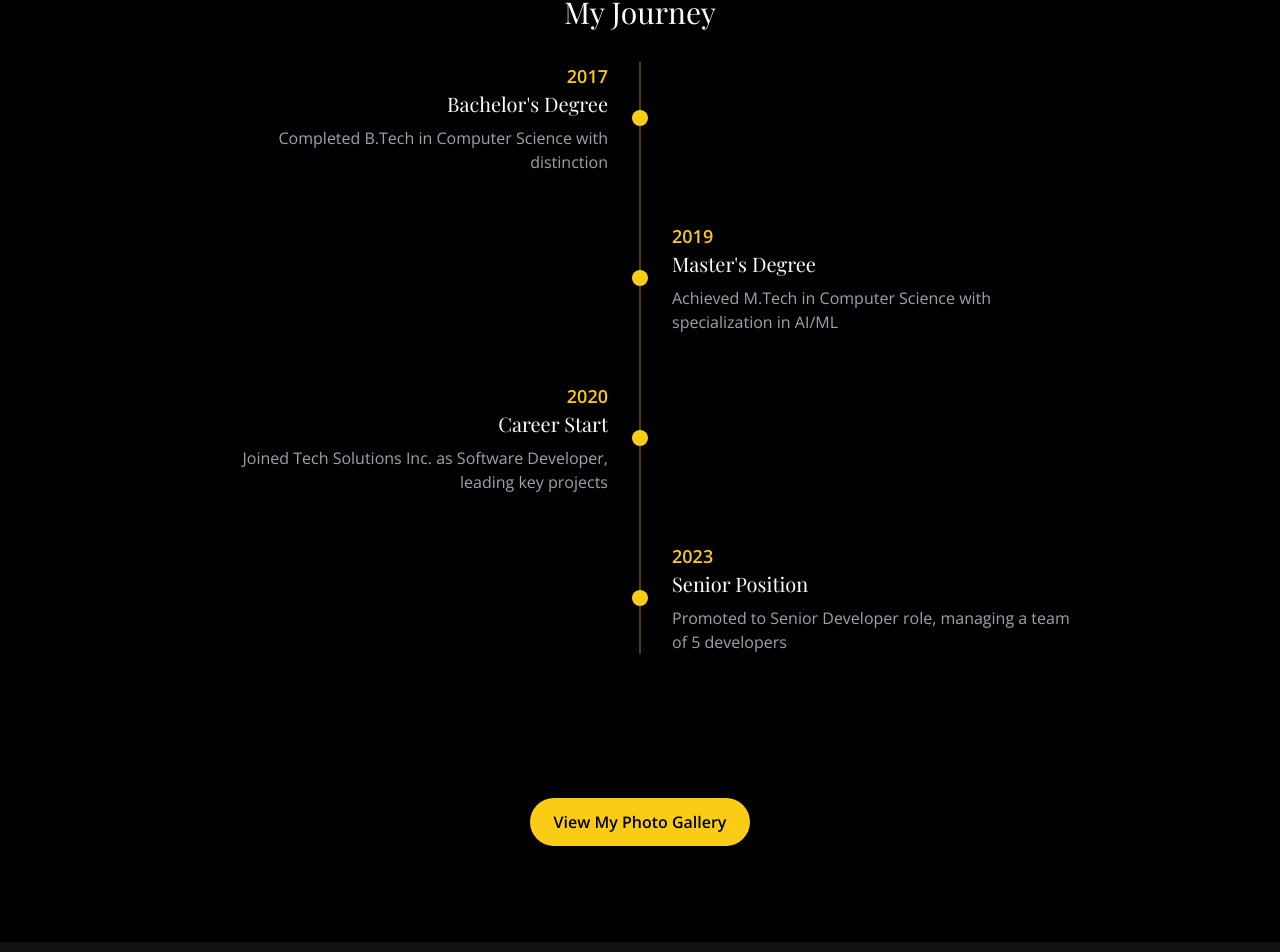
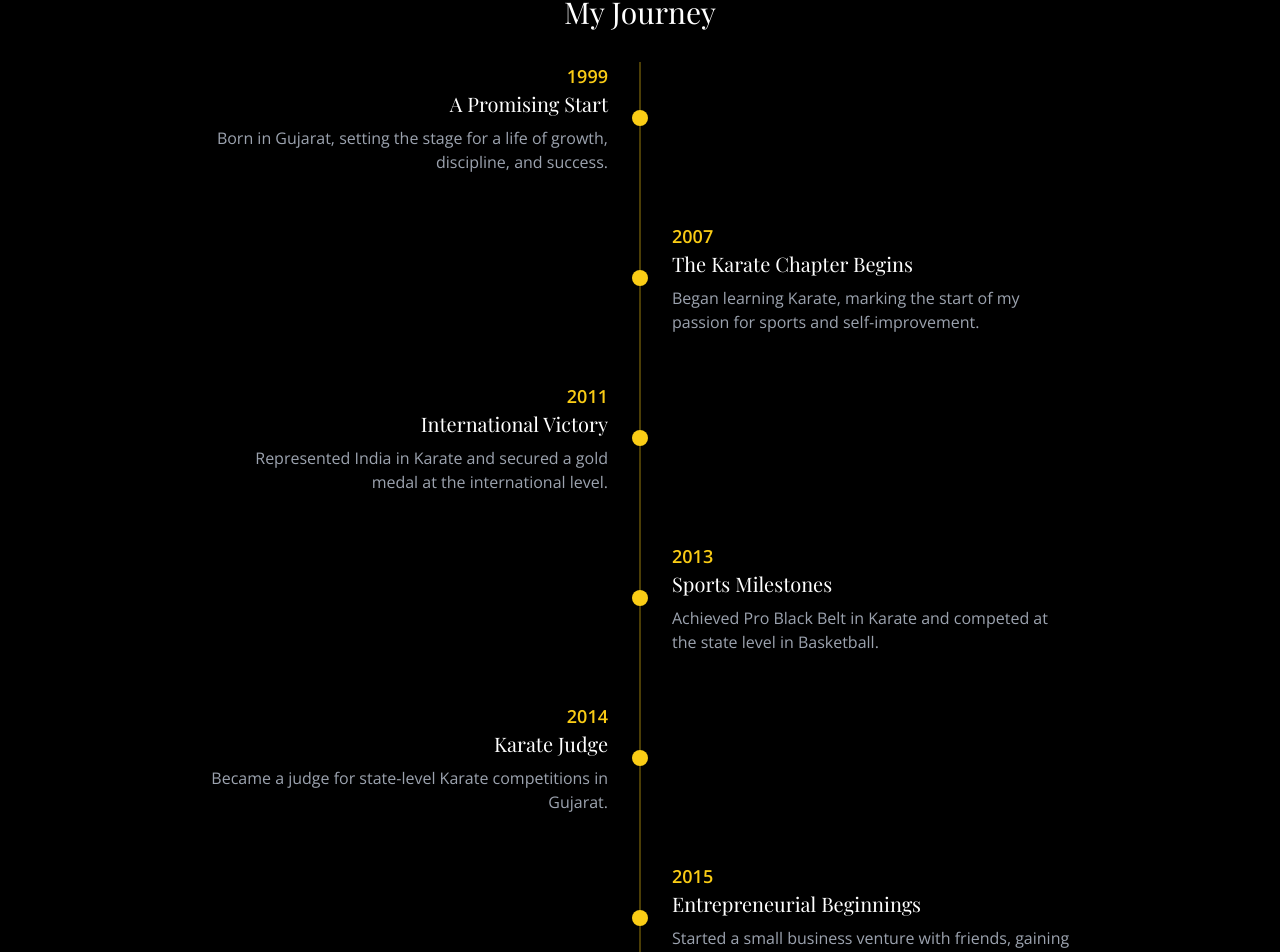
Before and after one commit to Umang00/MarriageBiodataWebsite, a React (Vite) app: page /about in a window 1280 px wide. Shown: the part 2458-3410 px from the top of the page. Built offline with nearby package versions, Linux system fonts and the light colour scheme.

Commit message:
Update Timeline.tsx
Updated Timeline.tsx with real details

```diff
--- a/src/components/Timeline.tsx
+++ b/src/components/Timeline.tsx
@@ -8,25 +8,60 @@ interface TimelineEvent {
 
 const events: TimelineEvent[] = [
   {
+    year: '1999',
+    title: 'A Promising Start',
+    description: 'Born in Gujarat, setting the stage for a life of growth, discipline, and success.'
+  },
+  {
+    year: '2007',
+    title: 'The Karate Chapter Begins',
+    description: 'Began learning Karate, marking the start of my passion for sports and self-improvement.'
+  },
+  {
+    year: '2011',
+    title: 'International Victory',
+    description: 'Represented India in Karate and secured a gold medal at the international level.'
+  },
+  {
+    year: '2013',
+    title: 'Sports Milestones',
+    description: 'Achieved Pro Black Belt in Karate and competed at the state level in Basketball.'
+  },
+  {
+    year: '2014',
+    title: 'Karate Judge',
+    description: 'Became a judge for state-level Karate competitions in Gujarat.'
+  },
+  {
+    year: '2015',
+    title: 'Entrepreneurial Beginnings',
+    description: 'Started a small business venture with friends, gaining early entrepreneurial experience despite challenges.'
+  },
+  {
     year: '2017',
-    title: 'Bachelor\'s Degree',
-    description: 'Completed B.Tech in Computer Science with distinction'
+    title: 'Engineering and Investments',
+    description: 'Began B.Tech in Computer Science and Engineering and started my investment journey in the equity market.'
   },
   {
     year: '2019',
-    title: 'Master\'s Degree',
-    description: 'Achieved M.Tech in Computer Science with specialization in AI/ML'
+    title: 'Internships and Early Experiences',
+    description: 'Interned as an Application Tester at MGVCL and as a Web Developer at StrikingWeb, building a strong technical foundation.'
   },
   {
-    year: '2020',
-    title: 'Career Start',
-    description: 'Joined Tech Solutions Inc. as Software Developer, leading key projects'
+    year: '2021',
+    title: 'Graduation and Transition',
+    description: 'Graduated with a 9.4 CGPA in Computer Science and began exploring cybersecurity and content writing as new avenues of passion.'
+  },
+  {
+    year: '2022',
+    title: 'A Breakthrough Year',
+    description: 'Started freelancing for global clients, spoke at Encrypt 2022, hosted weekly crypto and finance sessions, and joined an EdTech company as a Content Writer.'
   },
   {
     year: '2023',
-    title: 'Senior Position',
-    description: 'Promoted to Senior Developer role, managing a team of 5 developers'
-  }
+    title: 'Strategic Role',
+    description: 'Promoted to Content Strategist at Hunch, driving global campaigns and boosting engagement.'
+  },
 ];
 
 export function Timeline() {
@@ -41,15 +76,17 @@ export function Timeline() {
             initial={{ opacity: 0, y: 20 }}
             whileInView={{ opacity: 1, y: 0 }}
             viewport={{ once: true }}
-            transition={{ delay: index * 0.2 }}
+            transition={{ delay: index * 0.15 }}
             className={`relative flex items-center mb-12 ${
               index % 2 === 0 ? 'justify-start' : 'justify-end'
             }`}
+            aria-label={`${event.year}: ${event.title}`}
           >
             <div
               className={`w-1/2 ${index % 2 === 0 ? 'pr-8 text-right' : 'pl-8'}`}
             >
-              <div className="absolute top-1/2 transform -translate-y-1/2 w-4 h-4 bg-yellow-400 rounded-full shadow-lg"
+              <div
+                className="absolute top-1/2 transform -translate-y-1/2 w-4 h-4 bg-yellow-400 rounded-full shadow-lg"
                 style={{ [index % 2 === 0 ? 'right' : 'left']: 'calc(50% - 0.5rem)' }}
               />
               <span className="text-yellow-400 font-bold text-lg">{event.year}</span>
```
